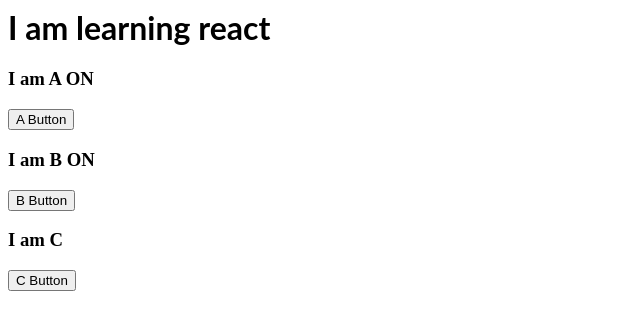
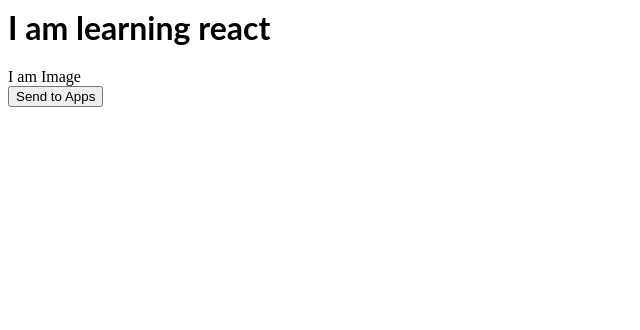
Before and after one commit to pratikshakhanke/react-first, a React (Create React App) app: page / in a window 1280 px wide. Shown: the top 330 px of the page, without its empty margins (0-640 px from the left). Built offline with nearby package versions, Linux system fonts and the light colour scheme.

Commit message:
6 files modified

```diff
--- a/src/App.js
+++ b/src/App.js
@@ -4,6 +4,7 @@
 import B from './b';
 import C from './c';
 import ButtonContext from './ButtonContext';
+import ButtonSwitch from './buttonSwitch'
 
 export default function App() {
   const text = 'Button';
@@ -11,9 +12,13 @@
     <div>
       <h1>I am learning react</h1>
       <ButtonContext.Provider value={{ text }}>
-        <A />
+        {/* <A />
         <B/>
-        <C />
+        <C /> */}
+
+
+<ButtonSwitch flag={false} text={() => <>pppp</>}/>
+
       </ButtonContext.Provider>
     </div>
   );
--- a/src/a.js
+++ b/src/a.js
@@ -3,15 +3,15 @@
 import ButtonSwitch from './buttonSwitch';
 import useCustomHook from './useCustomHook';
 
-const childC = () => <h3>I am A ON</h3>;
+const childC = () => <>abc</>;
 
 function A() {
   const con = useContext(ButtonContext);
-  const [flag, handleClick] = useCustomHook(true);
+  const {flag, handleClick} = useCustomHook(true);
 
   return (
     <div>
-      <ButtonSwitch flag={flag} Component={childC} />
+      <ButtonSwitch flag={flag} text={childC} />
       <button onClick={handleClick}>A {con.text}</button>
     </div>
   );
--- a/src/b.js
+++ b/src/b.js
@@ -6,12 +6,13 @@
 const childC = () => <h3>I am B ON</h3>;
 
 export default function B() {
+
   const con = useContext(ButtonContext);
-  const [flag, handleClick] = useCustomHook(true);
+  const {flag, handleClick} = useCustomHook(true);
 
   return (
     <div>
-      <ButtonSwitch flag={flag} Component={childC} />
+      <ButtonSwitch flag={flag} text={childC} />
       <button onClick={handleClick}>B {con.text}</button>
     </div>
   );
--- a/src/buttonSwitch.js
+++ b/src/buttonSwitch.js
@@ -1,6 +1,11 @@
 import React, { useState } from 'react';
 
-const ButtonSwitch = ({ Component, flag }) => {
-  return <>{flag ? <Component /> : <div> I am Image </div>}</>;
+const ButtonSwitch = ({ text: Text, flag }) => {
+  const testName = "Pratiksha"
+
+  return <>
+    {flag ? <Text/> : <div> I am Image </div>}
+    <button> Send to Apps </button>
+  </>;
 };
 export default ButtonSwitch;
--- a/src/c.js
+++ b/src/c.js
@@ -5,11 +5,11 @@
 
 export default function C() {
   const con = useContext(ButtonContext);
-  const [flag, handleClick] = useCustomHook(true);
+  const {flag, handleClick} = useCustomHook(true);
 
   return (
     <div>
-      <ButtonSwitch flag={flag} Component={() => <h3>I am C</h3>} />
+      <ButtonSwitch flag={flag} text={() => <h3>I am C</h3>} />
 
       <button onClick={handleClick}>C {con.text}</button>
     </div>
--- a/src/useCustomHook.js
+++ b/src/useCustomHook.js
@@ -7,7 +7,7 @@
     setFlag(!flag);
   };
 
-  return [flag, handleClick];
+  return {flag, handleClick};
 };
 
 export default useCustomHook;
```
